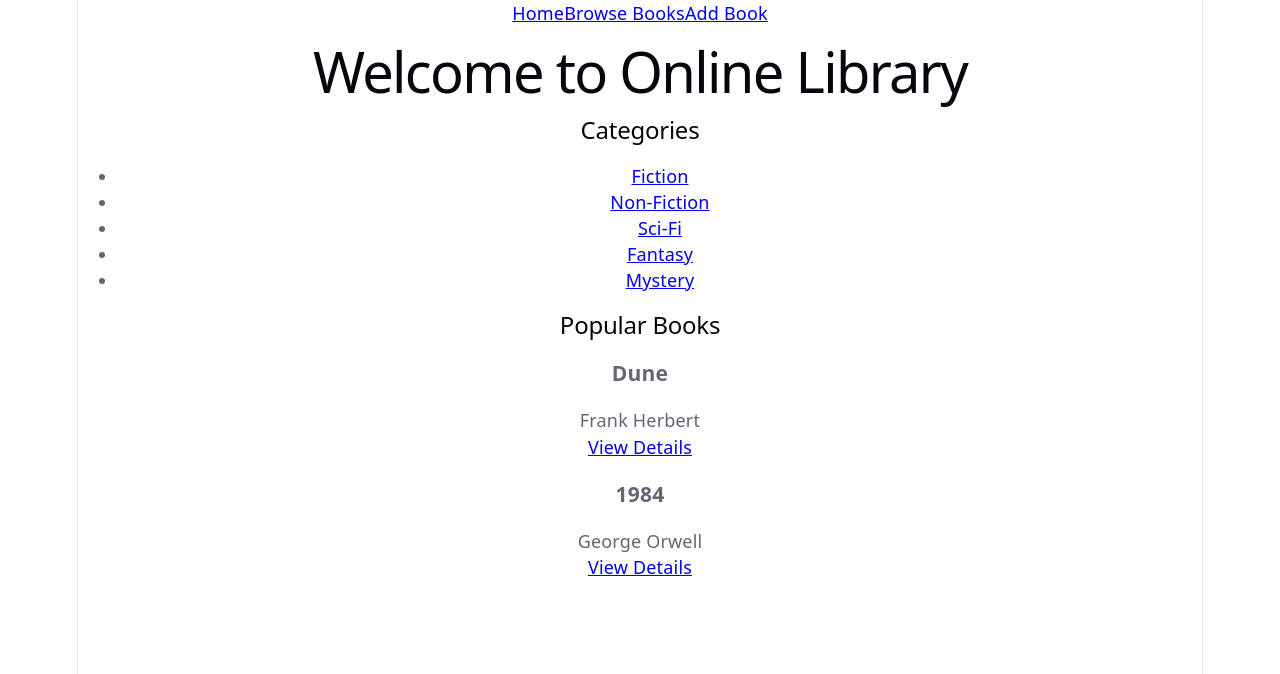
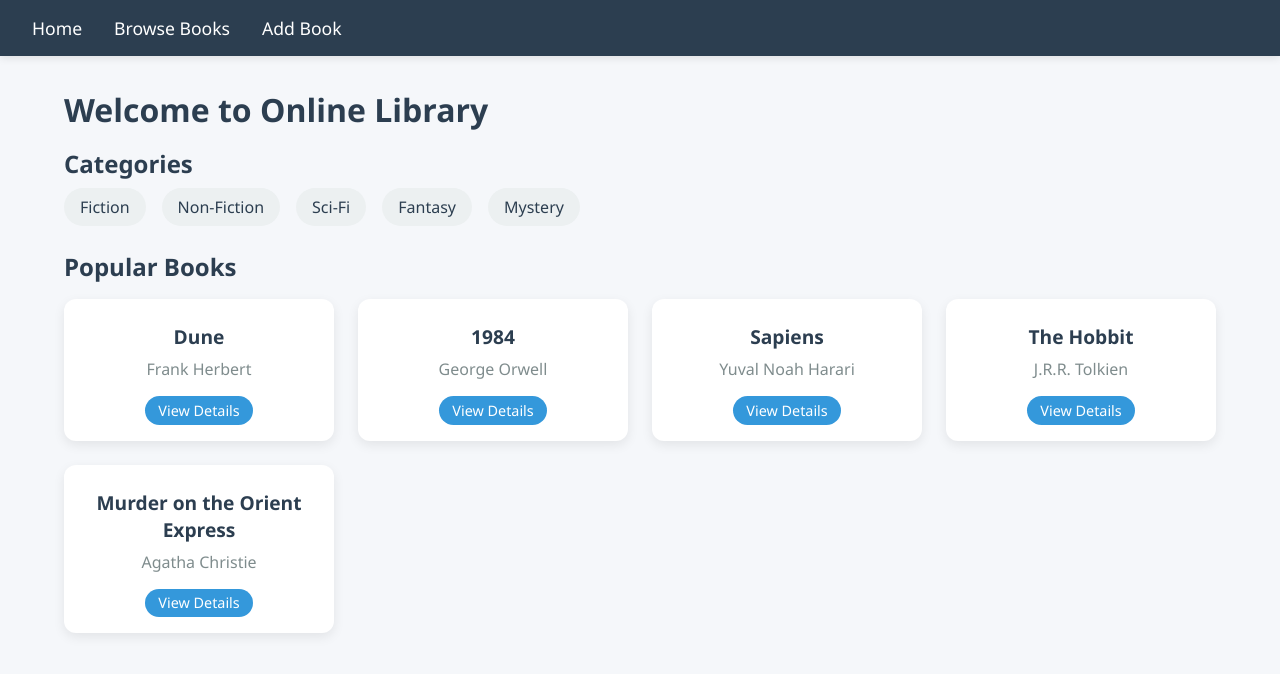
Before and after one commit to yA-005/react-online-library-system, a React (Vite) app: page / in a window 1280 px wide. Shown: the top 674 px of the page. Built offline with nearby package versions, Linux system fonts and the light colour scheme.

Commit message:
Completed Online Library System with Redux and styling

```diff
--- a/src/components/BookDetails.jsx
+++ b/src/components/BookDetails.jsx
@@ -1,21 +1,35 @@
 
 
 import { useParams, Link } from "react-router-dom";
-import { popularBooks } from "../data/dummyBooks";
+import { useSelector } from "react-redux";
 
 function BookDetails() {
   const { id } = useParams();
-  const book = popularBooks.find(b => b.id === parseInt(id));
-  if (!book) return <h2>Book not found</h2>;
+  const book = useSelector(state =>
+    state.books.books.find(b => b.id === parseInt(id))
+  );
+
+  if (!book) {
+    return (
+      <div className="container">
+        <h2>Book not found</h2>
+        <Link to="/browse">← Back to Browse</Link>
+      </div>
+    );
+  }
+
   return (
-    <div>
-      <h1>{book.title}</h1>
-      <p><strong>Author:</strong> {book.author}</p>
-      <p><strong>Category:</strong> {book.category}</p>
-      <p><strong>Rating:</strong> {book.rating} / 5</p>
-      <p>{book.description}</p>
-      <Link to="/browse">← Back to Browse</Link>
+    <div className="container">
+      <div className="book-details">
+        <h1>{book.title}</h1>
+        <p><strong>Author:</strong> {book.author}</p>
+        <p><strong>Category:</strong> {book.category}</p>
+        <p><strong>Rating:</strong> {book.rating} / 5</p>
+        <p><strong>Description:</strong> {book.description}</p>
+        <Link to="/browse" className="back-link">← Back to Browse</Link>
+      </div>
     </div>
   );
 }
+
 export default BookDetails;
--- a/src/components/Home.jsx
+++ b/src/components/Home.jsx
@@ -5,12 +5,16 @@
 
 function Home() {
   return (
-    <div>
+    <div className="container">
       <h1>Welcome to Online Library</h1>
+
       <h2>Categories</h2>
-      <ul>
-        {categories.map(cat => <li key={cat}><Link to={`/browse/${cat}`}>{cat}</Link></li>)}
+      <ul className="categories-list">
+        {categories.map(cat => (
+          <li key={cat}><Link to={`/browse/${cat}`}>{cat}</Link></li>
+        ))}
       </ul>
+
       <h2>Popular Books</h2>
       <div className="book-grid">
         {popularBooks.map(book => (
@@ -24,4 +28,5 @@
     </div>
   );
 }
+
 export default Home;
--- a/src/components/Navbar.jsx
+++ b/src/components/Navbar.jsx
@@ -1,6 +1,7 @@
 
 
 import { Link } from "react-router-dom";
+
 function Navbar() {
   return (
     <nav>
@@ -10,4 +11,5 @@
     </nav>
   );
 }
+
 export default Navbar;
--- a/src/components/NotFound.jsx
+++ b/src/components/NotFound.jsx
@@ -5,11 +5,12 @@
 function NotFound() {
   const location = useLocation();
   return (
-    <div>
+    <div className="not-found">
       <h1>404 - Page Not Found</h1>
       <p>The route <code>{location.pathname}</code> does not exist.</p>
       <Link to="/">Go back to Home</Link>
     </div>
   );
 }
+
 export default NotFound;
--- a/src/data/dummyBooks.js
+++ b/src/data/dummyBooks.js
@@ -1,8 +1,46 @@
 
 
 export const categories = ["Fiction", "Non-Fiction", "Sci-Fi", "Fantasy", "Mystery"];
+
 export const popularBooks = [
-  { id: 1, title: "Dune", author: "Frank Herbert", category: "Sci-Fi", rating: 4.8, description: "..." },
-  { id: 2, title: "1984", author: "George Orwell", category: "Fiction", rating: 4.9, description: "..." },
-  // add 3-4 more
+  {
+    id: 1,
+    title: "Dune",
+    author: "Frank Herbert",
+    category: "Sci-Fi",
+    rating: 4.8,
+    description: "Set in the distant future, Dune tells the story of Paul Atreides and his family's control of the desert planet Arrakis, the only source of the spice melange."
+  },
+  {
+    id: 2,
+    title: "1984",
+    author: "George Orwell",
+    category: "Fiction",
+    rating: 4.9,
+    description: "A dystopian social science fiction novel that examines the consequences of totalitarianism, mass surveillance, and repressive regimentation."
+  },
+  {
+    id: 3,
+    title: "Sapiens",
+    author: "Yuval Noah Harari",
+    category: "Non-Fiction",
+    rating: 4.7,
+    description: "A brief history of humankind, exploring the evolution of Homo sapiens and the forces that shaped our world."
+  },
+  {
+    id: 4,
+    title: "The Hobbit",
+    author: "J.R.R. Tolkien",
+    category: "Fantasy",
+    rating: 4.8,
+    description: "A fantasy novel about the journey of Bilbo Baggins, a hobbit, who is recruited by the wizard Gandalf to help a group of dwarves reclaim their mountain home."
+  },
+  {
+    id: 5,
+    title: "Murder on the Orient Express",
+    author: "Agatha Christie",
+    category: "Mystery",
+    rating: 4.5,
+    description: "Famed detective Hercule Poirot investigates a murder aboard the luxurious Orient Express train."
+  }
 ];
--- a/src/index.css
+++ b/src/index.css
@@ -1,111 +1,227 @@
-:root {
-  --text: #6b6375;
-  --text-h: #08060d;
-  --bg: #fff;
-  --border: #e5e4e7;
-  --code-bg: #f4f3ec;
-  --accent: #aa3bff;
-  --accent-bg: rgba(170, 59, 255, 0.1);
-  --accent-border: rgba(170, 59, 255, 0.5);
-  --social-bg: rgba(244, 243, 236, 0.5);
-  --shadow:
-    rgba(0, 0, 0, 0.1) 0 10px 15px -3px, rgba(0, 0, 0, 0.05) 0 4px 6px -2px;
 
-  --sans: system-ui, 'Segoe UI', Roboto, sans-serif;
-  --heading: system-ui, 'Segoe UI', Roboto, sans-serif;
-  --mono: ui-monospace, Consolas, monospace;
 
-  font: 18px/145% var(--sans);
-  letter-spacing: 0.18px;
-  color-scheme: light dark;
-  color: var(--text);
-  background: var(--bg);
-  font-synthesis: none;
-  text-rendering: optimizeLegibility;
-  -webkit-font-smoothing: antialiased;
-  -moz-osx-font-smoothing: grayscale;
-
-  @media (max-width: 1024px) {
-    font-size: 16px;
-  }
-}
-
-@media (prefers-color-scheme: dark) {
-  :root {
-    --text: #9ca3af;
-    --text-h: #f3f4f6;
-    --bg: #16171d;
-    --border: #2e303a;
-    --code-bg: #1f2028;
-    --accent: #c084fc;
-    --accent-bg: rgba(192, 132, 252, 0.15);
-    --accent-border: rgba(192, 132, 252, 0.5);
-    --social-bg: rgba(47, 48, 58, 0.5);
-    --shadow:
-      rgba(0, 0, 0, 0.4) 0 10px 15px -3px, rgba(0, 0, 0, 0.25) 0 4px 6px -2px;
-  }
-
-  #social .button-icon {
-    filter: invert(1) brightness(2);
-  }
+* {
+  margin: 0;
+  padding: 0;
+  box-sizing: border-box;
 }
 
 body {
-  margin: 0;
+  font-family: 'Segoe UI', Tahoma, Geneva, Verdana, sans-serif;
+  background: #f5f7fa;
+  color: #1e2a3a;
 }
 
-#root {
-  width: 1126px;
-  max-width: 100%;
-  margin: 0 auto;
-  text-align: center;
-  border-inline: 1px solid var(--border);
-  min-height: 100svh;
+/* Navbar */
+nav {
+  background: #2c3e50;
+  padding: 1rem 2rem;
   display: flex;
-  flex-direction: column;
-  box-sizing: border-box;
+  gap: 2rem;
+  box-shadow: 0 2px 8px rgba(0,0,0,0.1);
 }
 
-h1,
-h2 {
-  font-family: var(--heading);
+nav a {
+  color: white;
+  text-decoration: none;
   font-weight: 500;
-  color: var(--text-h);
+  font-size: 1.1rem;
+  transition: color 0.2s;
 }
 
-h1 {
-  font-size: 56px;
-  letter-spacing: -1.68px;
-  margin: 32px 0;
-  @media (max-width: 1024px) {
-    font-size: 36px;
-    margin: 20px 0;
-  }
-}
-h2 {
-  font-size: 24px;
-  line-height: 118%;
-  letter-spacing: -0.24px;
-  margin: 0 0 8px;
-  @media (max-width: 1024px) {
-    font-size: 20px;
-  }
-}
-p {
-  margin: 0;
+nav a:hover {
+  color: #f1c40f;
 }
 
-code,
-.counter {
-  font-family: var(--mono);
-  display: inline-flex;
-  border-radius: 4px;
-  color: var(--text-h);
+/* Main container */
+.container {
+  max-width: 1200px;
+  margin: 2rem auto;
+  padding: 0 1.5rem;
 }
 
-code {
-  font-size: 15px;
-  line-height: 135%;
-  padding: 4px 8px;
-  background: var(--code-bg);
+/* Headings */
+h1, h2, h3 {
+  margin-bottom: 1rem;
+  color: #2c3e50;
 }
+
+/* Categories list */
+.categories-list {
+  display: flex;
+  flex-wrap: wrap;
+  gap: 1rem;
+  margin-bottom: 2rem;
+  list-style: none;
+  padding: 0;
+}
+
+.categories-list li a {
+  background: #ecf0f1;
+  padding: 0.5rem 1rem;
+  border-radius: 30px;
+  text-decoration: none;
+  color: #2c3e50;
+  transition: background 0.2s;
+}
+
+.categories-list li a:hover {
+  background: #3498db;
+  color: white;
+}
+
+/* Book grid */
+.book-grid {
+  display: grid;
+  grid-template-columns: repeat(auto-fill, minmax(220px, 1fr));
+  gap: 1.5rem;
+  margin-top: 1rem;
+}
+
+.book-card {
+  background: white;
+  border-radius: 12px;
+  box-shadow: 0 4px 12px rgba(0,0,0,0.08);
+  overflow: hidden;
+  transition: transform 0.2s, box-shadow 0.2s;
+  padding: 1rem;
+  text-align: center;
+}
+
+.book-card:hover {
+  transform: translateY(-5px);
+  box-shadow: 0 8px 20px rgba(0,0,0,0.12);
+}
+
+.book-card h3 {
+  font-size: 1.2rem;
+  margin: 0.5rem 0;
+}
+
+.book-card p {
+  color: #7f8c8d;
+  margin-bottom: 0.5rem;
+}
+
+.book-card a {
+  display: inline-block;
+  margin-top: 0.5rem;
+  background: #3498db;
+  color: white;
+  padding: 0.3rem 0.8rem;
+  border-radius: 20px;
+  text-decoration: none;
+  font-size: 0.9rem;
+}
+
+/* Search input */
+.search-bar {
+  margin: 1.5rem 0;
+  width: 100%;
+  max-width: 400px;
+}
+
+.search-bar input {
+  width: 100%;
+  padding: 0.6rem 1rem;
+  border: 1px solid #ccc;
+  border-radius: 30px;
+  font-size: 1rem;
+}
+
+/* Form styling */
+.add-book-form {
+  max-width: 600px;
+  margin: 2rem auto;
+  background: white;
+  padding: 2rem;
+  border-radius: 16px;
+  box-shadow: 0 4px 12px rgba(0,0,0,0.1);
+}
+
+.add-book-form h2 {
+  text-align: center;
+  margin-bottom: 1.5rem;
+}
+
+.add-book-form div {
+  margin-bottom: 1rem;
+}
+
+.add-book-form label {
+  display: block;
+  font-weight: 500;
+  margin-bottom: 0.3rem;
+}
+
+.add-book-form input,
+.add-book-form textarea {
+  width: 100%;
+  padding: 0.6rem;
+  border: 1px solid #ccc;
+  border-radius: 8px;
+  font-size: 1rem;
+}
+
+.add-book-form button {
+  background: #2c3e50;
+  color: white;
+  border: none;
+  padding: 0.7rem 1.2rem;
+  border-radius: 30px;
+  cursor: pointer;
+  font-size: 1rem;
+  margin-top: 1rem;
+  width: 100%;
+}
+
+.add-book-form button:hover {
+  background: #1a2632;
+}
+
+.error {
+  color: #e74c3c;
+  font-size: 0.8rem;
+  margin-top: 0.2rem;
+  display: block;
+}
+
+/* Book details page */
+.book-details {
+  background: white;
+  padding: 2rem;
+  border-radius: 16px;
+  max-width: 800px;
+  margin: 2rem auto;
+  box-shadow: 0 4px 12px rgba(0,0,0,0.1);
+}
+
+.book-details p {
+  margin: 0.8rem 0;
+  line-height: 1.5;
+}
+
+.back-link {
+  display: inline-block;
+  margin-top: 1.5rem;
+  background: #3498db;
+  color: white;
+  padding: 0.4rem 1rem;
+  border-radius: 20px;
+  text-decoration: none;
+}
+
+/* 404 page */
+.not-found {
+  text-align: center;
+  margin-top: 5rem;
+}
+
+.not-found h1 {
+  font-size: 4rem;
+  color: #e74c3c;
+}
+
+.not-found p {
+  margin: 1rem 0;
+}
--- a/src/redux/booksSlice.js
+++ b/src/redux/booksSlice.js
@@ -4,7 +4,7 @@
 import { popularBooks } from "../data/dummyBooks";
 
 const initialState = {
-  books: popularBooks,
+  books: [...popularBooks], // copy to allow mutations
 };
 
 const booksSlice = createSlice({
```
Also changed, not shown: src/App.jsx (+7 -7 lines), src/components/AddBook.jsx (+84 -13 lines), src/components/BrowseBooks.jsx (+16 -6 lines), src/main.jsx (+6 -6 lines), 1 other file (tests, documents, lock files or other folders).
